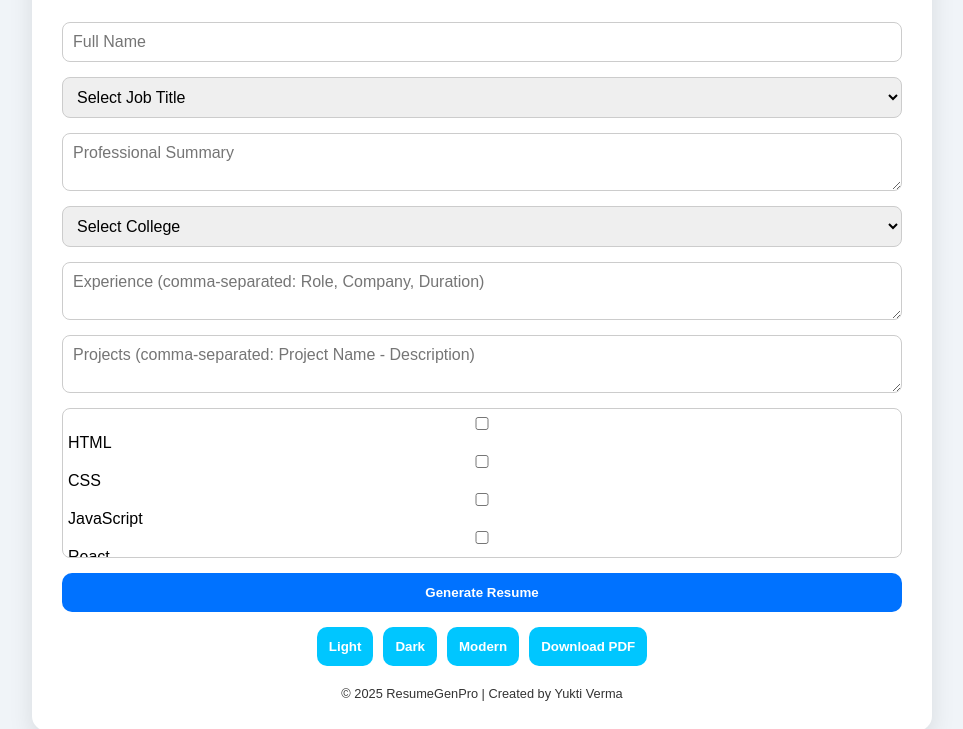
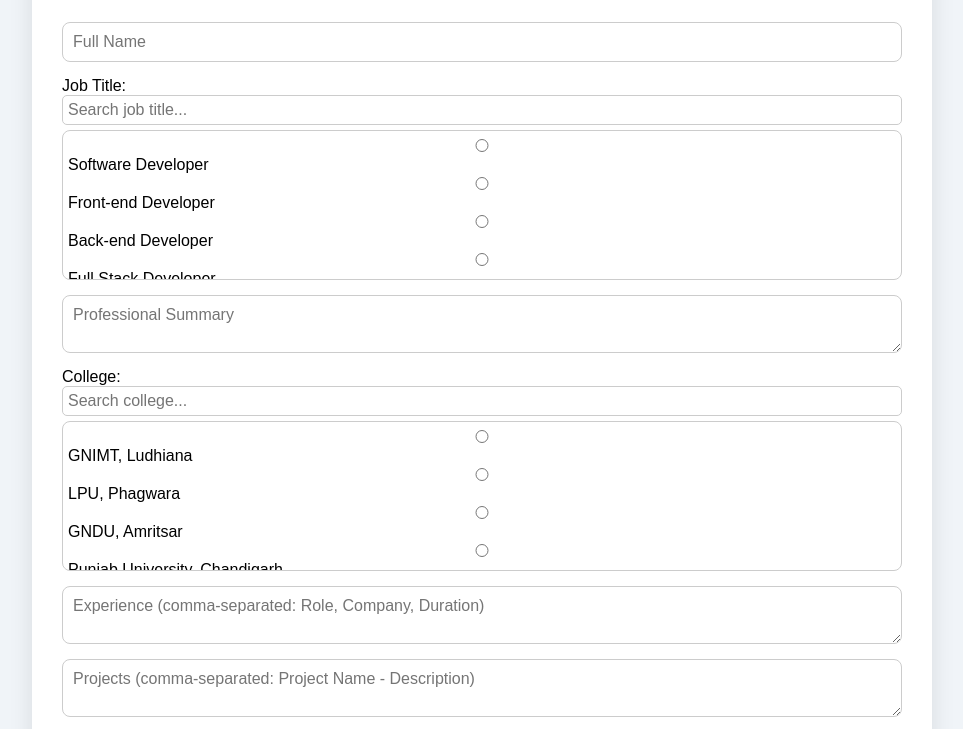
Before and after one commit to yuktiverma25/ResumeGenPro, a plain HTML site: page index.html in a window 1280 px wide. Shown: the part 90-819 px from the top of the page, without its empty margins (158-1121 px from the left). Drawn offline with Linux system fonts and the light colour scheme.

Commit message:
Enhance form with searchable fields and radio buttons
Added searchable inputs for job titles, colleges, and skills. Updated form handling to accommodate radio buttons for role and college selection.

```diff
--- a/index.html
+++ b/index.html
@@ -10,8 +10,8 @@
   .container {max-width:900px;width:100%; background:white; padding:30px; border-radius:15px; box-shadow:0 10px 25px rgba(0,0,0,0.1);}
   h1 {text-align:center;margin-bottom:25px;color:#0072ff;}
   form {display:flex; flex-direction:column; gap:15px;}
-  select, input, textarea {padding:10px;border-radius:8px;border:1px solid #ccc;font-size:1rem;width:100%;}
-  button {padding:12px;border:none;border-radius:10px;background:#0072ff;color:white;font-weight:bold;cursor:pointer;transition:.3s;}
+  input, textarea, button {padding:10px;border-radius:8px;border:1px solid #ccc;font-size:1rem;width:100%;}
+  button {border:none;background:#0072ff;color:white;font-weight:bold;cursor:pointer;transition:.3s;}
   button:hover {background:#005fd1;}
   .resume-preview {margin-top:30px;padding-top:20px;display:none;}
   .resume-section {margin-bottom:15px;}
@@ -24,6 +24,7 @@
   .modern-template {background:#fefefe;color:#111;border-left:6px solid #0072ff;padding:20px;border-radius:10px;}
   .multi-select {border:1px solid #ccc;border-radius:8px; max-height:150px; overflow-y:auto; padding:5px;}
   .multi-select label{display:block;margin:2px 0;cursor:pointer;}
+  .search-input {margin-bottom:5px;padding:5px;border-radius:5px;border:1px solid #ccc;}
 </style>
 </head>
 <body>
@@ -32,33 +33,39 @@
 <form id="resumeForm">
   <input type="text" id="fullName" placeholder="Full Name" required />
 
-  <!-- Scrollable Job Title -->
-  <select id="role" required>
-    <option value="">Select Job Title</option>
-    <option>Software Developer</option>
-    <option>Front-end Developer</option>
-    <option>Back-end Developer</option>
-    <option>Full Stack Developer</option>
-    <option>Data Analyst</option>
-    <option>UI/UX Designer</option>
-    <option>System Administrator</option>
-    <option>Cyber Security Analyst</option>
-    <option>Project Manager</option>
-  </select>
+  <!-- Scrollable & searchable Job Title -->
+  <div>
+    <label for="roleSearch">Job Title:</label>
+    <input type="text" id="roleSearch" class="search-input" placeholder="Search job title...">
+    <div id="roleList" class="multi-select">
+      <label><input type="radio" name="role" value="Software Developer"> Software Developer</label>
+      <label><input type="radio" name="role" value="Front-end Developer"> Front-end Developer</label>
+      <label><input type="radio" name="role" value="Back-end Developer"> Back-end Developer</label>
+      <label><input type="radio" name="role" value="Full Stack Developer"> Full Stack Developer</label>
+      <label><input type="radio" name="role" value="Data Analyst"> Data Analyst</label>
+      <label><input type="radio" name="role" value="UI/UX Designer"> UI/UX Designer</label>
+      <label><input type="radio" name="role" value="System Administrator"> System Administrator</label>
+      <label><input type="radio" name="role" value="Cyber Security Analyst"> Cyber Security Analyst</label>
+      <label><input type="radio" name="role" value="Project Manager"> Project Manager</label>
+    </div>
+  </div>
 
   <!-- Summary -->
   <textarea id="summary" placeholder="Professional Summary"></textarea>
 
-  <!-- College Dropdown -->
-  <select id="college">
-    <option value="">Select College</option>
-    <option>GNIMT, Ludhiana</option>
-    <option>LPU, Phagwara</option>
-    <option>GNDU, Amritsar</option>
-    <option>Punjab University, Chandigarh</option>
-    <option>PAU, Ludhiana</option>
-    <option>Chitkara University, Chandigarh</option>
-  </select>
+  <!-- Scrollable & searchable College -->
+  <div>
+    <label for="collegeSearch">College:</label>
+    <input type="text" id="collegeSearch" class="search-input" placeholder="Search college...">
+    <div id="collegeList" class="multi-select">
+      <label><input type="radio" name="college" value="GNIMT, Ludhiana"> GNIMT, Ludhiana</label>
+      <label><input type="radio" name="college" value="LPU, Phagwara"> LPU, Phagwara</label>
+      <label><input type="radio" name="college" value="GNDU, Amritsar"> GNDU, Amritsar</label>
+      <label><input type="radio" name="college" value="Punjab University, Chandigarh"> Punjab University, Chandigarh</label>
+      <label><input type="radio" name="college" value="PAU, Ludhiana"> PAU, Ludhiana</label>
+      <label><input type="radio" name="college" value="Chitkara University, Chandigarh"> Chitkara University, Chandigarh</label>
+    </div>
+  </div>
 
   <!-- Experience -->
   <textarea id="experience" placeholder="Experience (comma-separated: Role, Company, Duration)"></textarea>
@@ -66,8 +73,11 @@
   <!-- Projects -->
   <textarea id="projects" placeholder="Projects (comma-separated: Project Name - Description)"></textarea>
 
-  <!-- Skills multi-select -->
-  <div class="multi-select" id="skillsContainer">
+  <!-- Scrollable & searchable Skills multi-select -->
+  <div>
+    <label for="skillsSearch">Skills:</label>
+    <input type="text" id="skillsSearch" class="search-input" placeholder="Search skills...">
+    <div id="skillsContainer" class="multi-select">
       <label><input type="checkbox" value="HTML"> HTML</label>
       <label><input type="checkbox" value="CSS"> CSS</label>
       <label><input type="checkbox" value="JavaScript"> JavaScript</label>
@@ -78,6 +88,7 @@
       <label><input type="checkbox" value="SQL"> SQL</label>
       <label><input type="checkbox" value="Git"> Git</label>
       <label><input type="checkbox" value="Linux"> Linux</label>
+    </div>
   </div>
 
   <button type="submit">Generate Resume</button>
@@ -109,16 +120,30 @@ const form = document.getElementById('resumeForm');
 const resumePreview = document.getElementById('resumePreview');
 const resumeContent = document.getElementById('resumeContent');
 
+// Search filter function
+function setupSearch(inputId, containerId){
+  const searchInput = document.getElementById(inputId);
+  const container = document.getElementById(containerId);
+  searchInput.addEventListener('input', ()=>{
+    const filter = searchInput.value.toLowerCase();
+    container.querySelectorAll('label').forEach(label=>{
+      label.style.display = label.textContent.toLowerCase().includes(filter) ? 'block' : 'none';
+    });
+  });
+}
+setupSearch('collegeSearch','collegeList');
+setupSearch('roleSearch','roleList');
+setupSearch('skillsSearch','skillsContainer');
+
+// Form submit
 form.addEventListener('submit', function(e){
   e.preventDefault();
   const name = document.getElementById('fullName').value;
-  const role = document.getElementById('role').value;
+  const role = document.querySelector('#roleList input[name="role"]:checked')?.value || '';
   const summary = document.getElementById('summary').value;
-  const college = document.getElementById('college').value;
+  const college = document.querySelector('#collegeList input[name="college"]:checked')?.value || '';
   const experience = document.getElementById('experience').value.split(',').map(s=>s.trim());
   const projects = document.getElementById('projects').value.split(',').map(s=>s.trim());
-
-  // Skills selection
   const skillsNodes = document.querySelectorAll('#skillsContainer input:checked');
   const skills = Array.from(skillsNodes).map(n=>n.value);
 
@@ -126,12 +151,9 @@ form.addEventListener('submit', function(e){
   document.getElementById('nameRole').innerText = `${name} - ${role}`;
   document.getElementById('resSummary').innerText = summary || 'No summary provided';
   document.getElementById('resSummaryTip').innerText = 'Tip: Start summary with achievements!';
-
   document.getElementById('resCollege').innerText = college || 'No college selected';
-
   const expList = document.getElementById('resExperience'); expList.innerHTML=''; experience.forEach(item=>{if(item) expList.innerHTML+=`<li>${item}</li>`});
   const projList = document.getElementById('resProjects'); projList.innerHTML=''; projects.forEach(item=>{if(item) projList.innerHTML+=`<li>${item}</li>`});
-
   document.getElementById('resSkills').innerText = skills.join(', ') || 'No skills selected';
   document.getElementById('resSkillsTip').innerText = skills.length ? 'Tip: Include measurable skills for impact!' : 'Tip: Select key skills from list';
 
@@ -145,15 +167,15 @@ window.addEventListener('load', ()=>{
   const params = new URLSearchParams(window.location.search);
   if(params.has('name')){
     document.getElementById('fullName').value = params.get('name');
-    document.getElementById('role').value = params.get('role');
+    const roleVal = params.get('role');
+    document.querySelectorAll('#roleList input').forEach(r=>r.checked = r.value===roleVal);
     document.getElementById('summary').value = params.get('summary');
-    document.getElementById('college').value = params.get('college');
+    const collegeVal = params.get('college');
+    document.querySelectorAll('#collegeList input').forEach(c=>c.checked = c.value===collegeVal);
     document.getElementById('experience').value = params.get('experience')?.split('|').join(',') || '';
     document.getElementById('projects').value = params.get('projects')?.split('|').join(',') || '';
     const skillsList = params.get('skills')?.split('|') || [];
-    document.querySelectorAll('#skillsContainer input').forEach(input=>{
-      input.checked = skillsList.includes(input.value);
-    });
+    document.querySelectorAll('#skillsContainer input').forEach(input=>{input.checked = skillsList.includes(input.value)});
     form.dispatchEvent(new Event('submit'));
   }
 });
```
Lines whose indentation alone changed are shown as unchanged.
